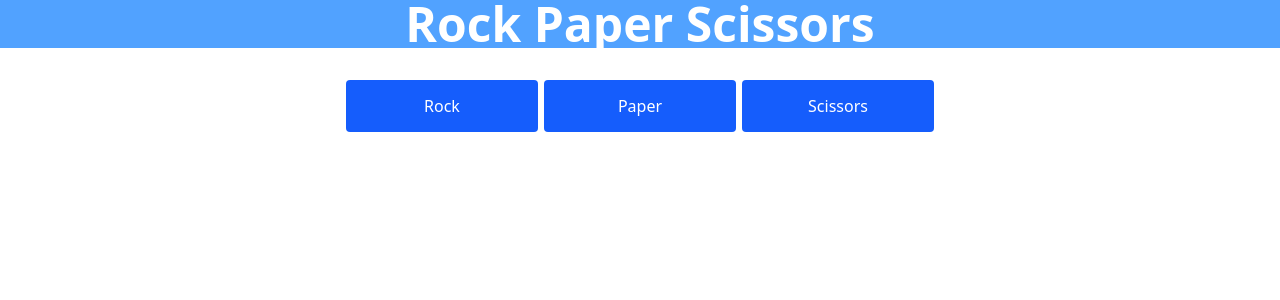
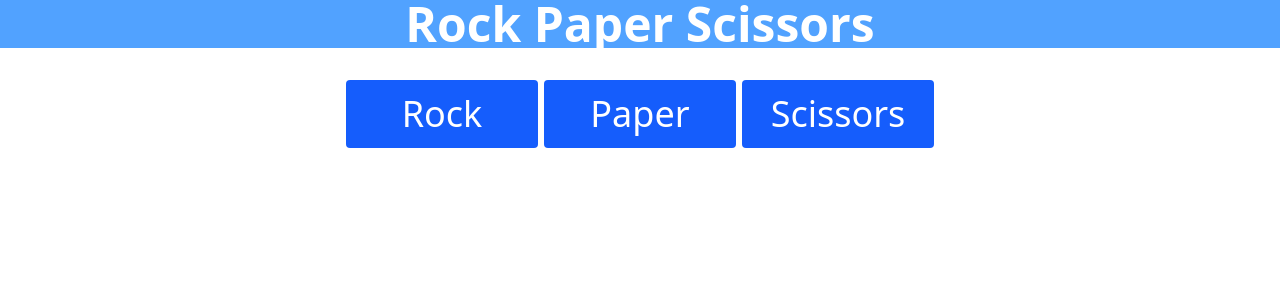
Before and after one commit to Espadv69/Course-2025, a React (Vite) app in the folder rock-paper-scissors/: page / in a window 1280 px wide. Shown: the top 300 px of the page. Built offline with nearby package versions, Linux system fonts and the light colour scheme; the HTML template or start-up script is replaced by a standard one; a web font is replaced by a local one.

Commit message:
Enhance ChoiceButton styling with updated text sizes for better visibility

```diff
--- a/rock-paper-scissors/src/components/ChoiceButton.jsx
+++ b/rock-paper-scissors/src/components/ChoiceButton.jsx
@@ -1,7 +1,7 @@
 const ChoiceButton = ({ choice, onClick }) => {
   return (
     <button
-      className="cursor-pointer bg-blue-600 text-white border-gray-100 rounded p-3.5 lg:w-48 md:w-32 w-full"
+      className="cursor-pointer bg-blue-600 text-white border-gray-100 rounded p-3.5 lg:w-48 md:w-32 w-full lg:text-4xl md:text-3xl text-xl"
       onClick={() => onClick(choice)}
     >
       {choice}
```
